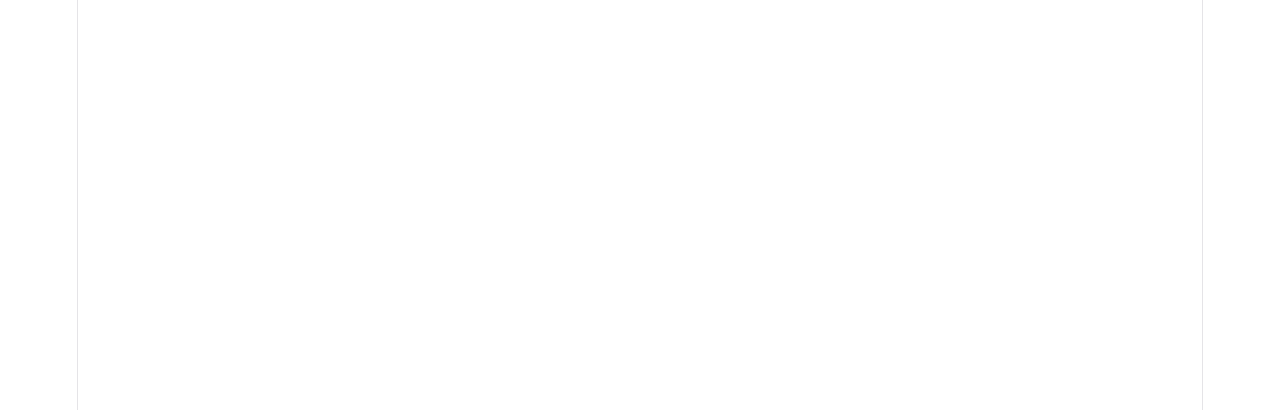
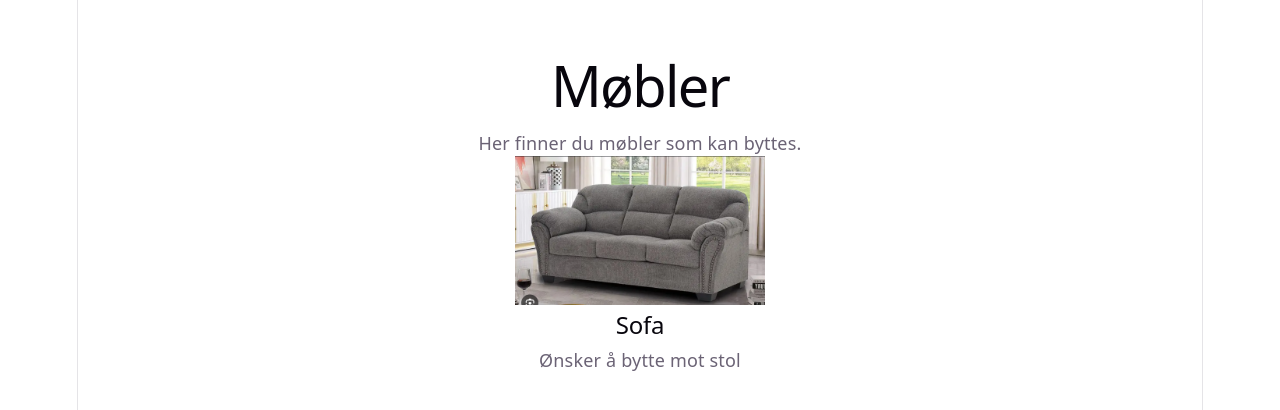
Before and after one commit to sunnivasteigen/Bytte-nettside, a React (Vite) app: page /mobler in a window 1280 px wide. Before the commit this address had no page. Shown: the top 410 px of the page. Built offline with nearby package versions, Linux system fonts and the light colour scheme.

Commit message:
første commit

```diff
--- a/src/App.jsx
+++ b/src/App.jsx
@@ -2,6 +2,8 @@
 import { BrowserRouter, Routes, Route } from "react-router-dom";
 import Home from "./pages/Home";
 import Clothes from "./pages/clothes";
+import Mobler from "./pages/Mobler";
+
 
 function App() {
   return (
@@ -9,6 +11,7 @@ function App() {
       <Routes>
         <Route path="/" element={<Home />} />
         <Route path="/clothes" element={<Clothes />} />
+        <Route path="/mobler" element={<Mobler />} />
       </Routes>
     </BrowserRouter>
   );
--- a/src/pages/Home.jsx
+++ b/src/pages/Home.jsx
@@ -18,13 +18,15 @@ function Home() {
           <h2>Elektronikk</h2>
           <img src="/images/elektronikk.png" width="300" />
         </div>
-
+<Link to="/mobler">
         <div>
           <h2>Møbler</h2>
           <img src="/images/mobler.png" width="300" />
         </div>
+        </Link>
       </div>
     </div>
+
   )
 }
 
--- /dev/null
+++ b/src/pages/Mobler.jsx
@@ -0,0 +1,15 @@
+function Mobler() {
+  return (
+    <div style={{ textAlign: "center", padding: "40px" }}>
+      <h1>Møbler</h1>
+      <p>Her finner du møbler som kan byttes.</p>
+
+      <img src="/images/sofa.png" width="250" alt="Sofa" />
+
+      <h2>Sofa</h2>
+      <p>Ønsker å bytte mot stol</p>
+    </div>
+  );
+}
+
+export default Mobler;
```
Also changed, not shown: public/images/sofa.png (added), 1 other file (tests, documents, lock files or other folders).
